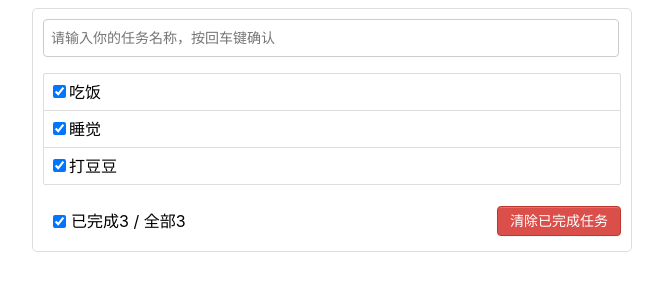
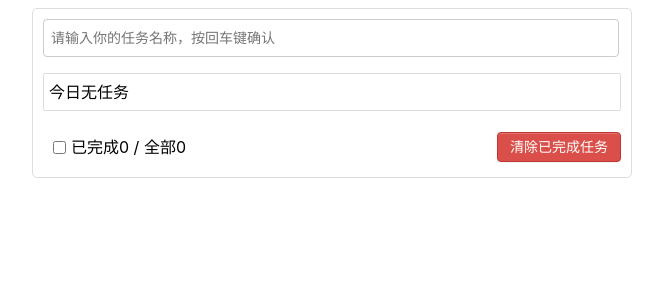
Before and after one commit to Paxxs/MyRjsPlayground, a React (Create React App) app: page / in a window 1280 px wide. Shown: the top 300 px of the page, without its empty margins (308-971 px from the left). Built offline with nearby package versions, Linux system fonts and the light colour scheme.

Commit message:
feat: 持久化state
使用 localStorage 持久化todo数据

```diff
--- a/src/App.jsx
+++ b/src/App.jsx
@@ -6,24 +6,22 @@ import Footer from './components/Footer';
 import Header from './components/Header';
 import List from './components/List';
 
+// 从 localStorage 初始化 state
+let initState = {
+  todos: []
+}
+
+let todoKey = "todos"
+const persistedTodos = JSON.parse(localStorage.getItem(todoKey))
+console.log("localStorage", persistedTodos, localStorage)
+// 被json解析后，如果没有值是null，只要存在就覆盖 initState
+if (persistedTodos) {
+  initState = persistedTodos
+}
+
 class App extends Component {
-  state = {
-    todos: [
-      {
-        id: nanoid(),
-        name: "吃饭",
-        done: true
-      }, {
-        id: nanoid(),
-        name: "睡觉",
-        done: true
-      }, {
-        id: nanoid(),
-        name: "打豆豆",
-        done: true
-      }
-    ]
-  }
+  // 从 localStorage 初始化 state
+  state = initState
 
   // 添加新的todo项，传递给Header子组件的回调函数
   addTodoItem = (name) => {
@@ -87,6 +85,11 @@ class App extends Component {
     })
   }
 
+  componentDidUpdate() {
+    // 当组件更新完后，保存当前state值
+    localStorage.setItem(todoKey, JSON.stringify(this.state))
+  }
+
   render() {
     return (
       <div className={sytles.todo_container}>
```
